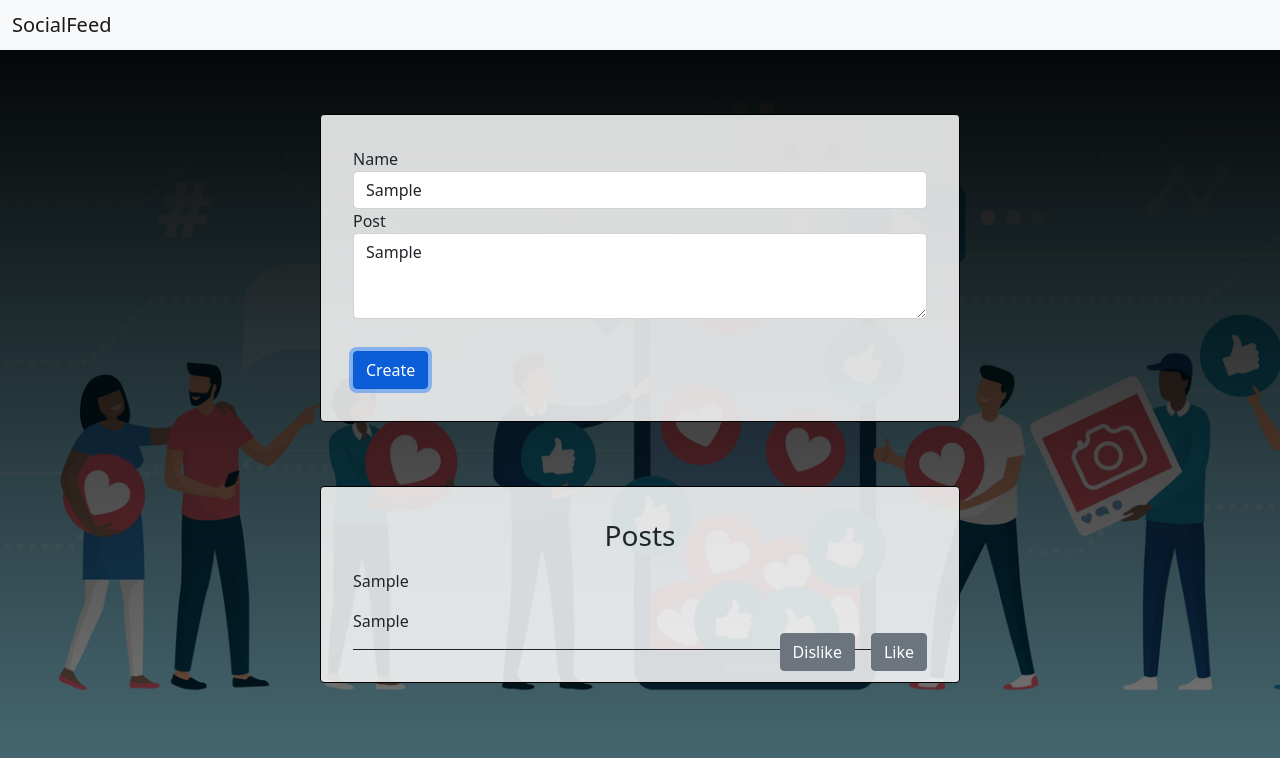
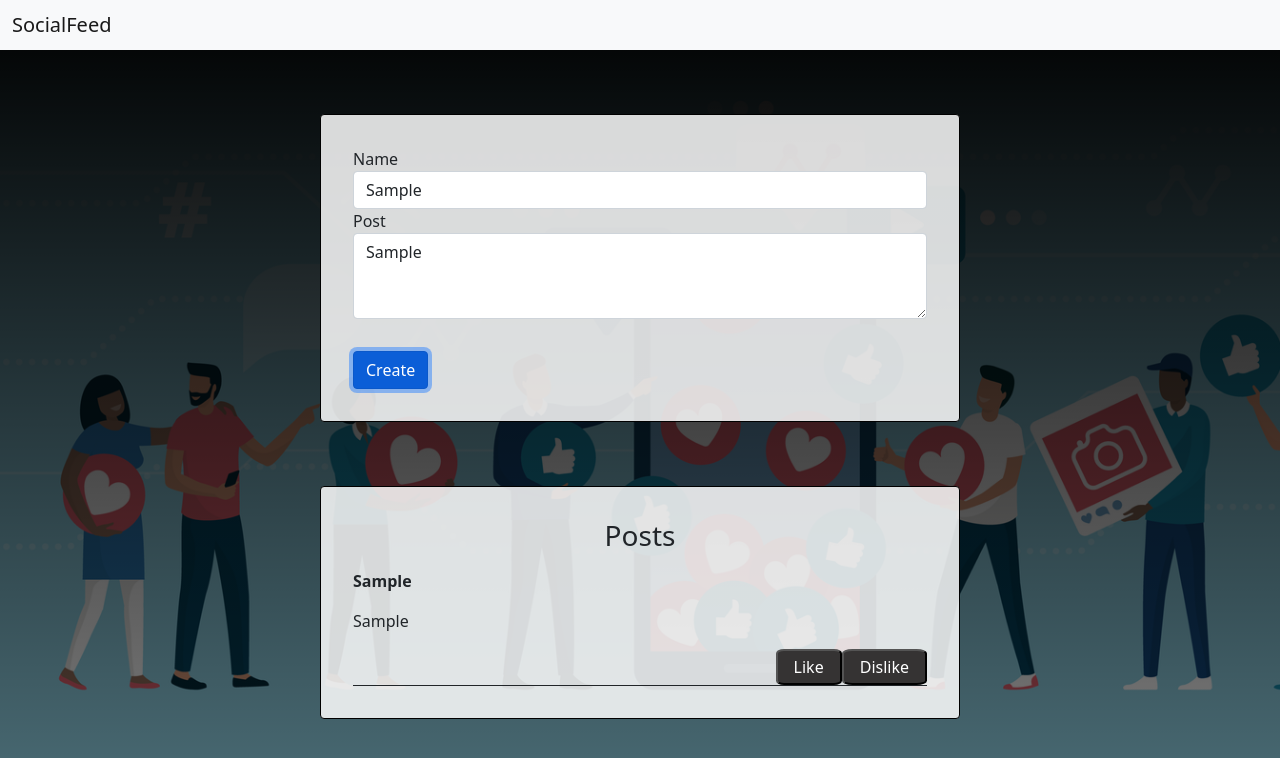
Before and after one commit to Adamgd91/socialfeed, a React (Create React App) app: page / in a window 1280 px wide. Both pictures are taken after typing "Sample", "Sample" into the empty fields and a click on the button "Create". Shown: the top 758 px of the page. Built offline with nearby package versions, Linux system fonts and the light colour scheme.

Commit message:
added button styles and color changing on click

```diff
--- a/src/Components/DisplayPosts.jsx
+++ b/src/Components/DisplayPosts.jsx
@@ -1,6 +1,23 @@
 import React, { useState } from "react";
 
 function DisplayPosts(props) {
+  const [buttonClass, setButtonClass] = useState("inactive");
+  const [dislikedButtonClass, setDislikedButtonClass] = useState("inactive");
+  const handleClick = () => {
+    if (buttonClass === "inactive") {
+      setButtonClass("liked");
+    } else {
+      setButtonClass("inactive");
+    }
+  };
+
+  const dislikedClick = () => {
+    if (dislikedButtonClass === "inactive") {
+      setDislikedButtonClass("dislike");
+    } else {
+      setDislikedButtonClass("inactive");
+    }
+  };
   return (
     <div
       className="container-fluid col-md-6 border-box rounded"
@@ -13,26 +30,23 @@ function DisplayPosts(props) {
           return (
             <div className="border-bottom border-dark" key={index}>
               <div
-                className="col-md-6"
-                style={{ marginTop: "1em", marginBottom: "1em" }}
+                className="col-md-6 bold"
+                style={{
+                  marginTop: "1em",
+                  marginBottom: "1em",
+                  fontWeight: "bold",
+                }}
               >
                 {entry.userName}
               </div>
               <div style={{ marginTop: "1em", marginBottom: "1em" }}>
                 {entry.post}
               </div>
-              <div>
-                <button
-                  className="btn btn-secondary float-end"
-                  onClick="hi"
-                  style={{ marginTop: "-1em", marginLeft: "1em" }}
-                >
+              <div className="btns">
+                <button className={buttonClass} onClick={handleClick}>
                   Like
                 </button>
-                <button
-                  className="btn btn-secondary float-end"
-                  style={{ marginTop: "-1em" }}
-                >
+                <button className={dislikedButtonClass} onClick={dislikedClick}>
                   Dislike
                 </button>
               </div>
--- a/src/style.css
+++ b/src/style.css
@@ -16,6 +16,36 @@ body {
   padding: 2em;
 }
 
-#logo {
-  background-color: aqua;
+.liked {
+  background-color: rgb(85, 223, 58);
+  padding: 0.25em;
+  padding-left: 1em;
+  padding-right: 1em;
+  color: black;
+  border-radius: 12%;
+  border-color: rgb(85, 223, 58);
 }
+
+.dislike {
+  background-color: rgb(203, 60, 60);
+  padding: 0.25em;
+  padding-left: 1em;
+  padding-right: 1em;
+  color: black;
+  border-radius: 12%;
+  border-color: rgb(203, 60, 60);
+}
+
+.inactive {
+  background-color: rgb(53, 51, 51);
+  padding: 0.25em;
+  padding-left: 1em;
+  padding-right: 1em;
+  color: white;
+  border-radius: 12%;
+}
+
+.btns {
+  display: flex;
+  justify-content: right;
+}
```
